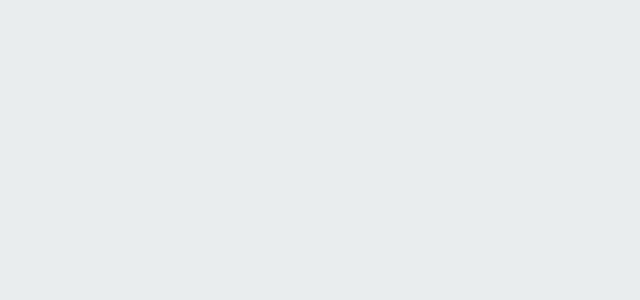
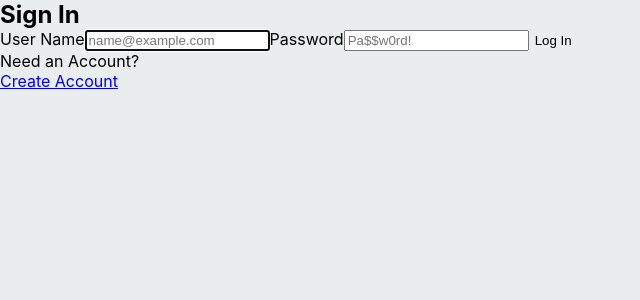
Before and after one commit to danielarmbruster0314/Phase-3-Coding-Project-Amazon-Clone-Client-Model, a React (Create React App) app in the folder amazon-clone/: page /login in a window 1280 px wide. Shown: the top 300 px of the page, without its empty margins (0-640 px from the left). Built offline with nearby package versions, Linux system fonts and the light colour scheme.

Commit message:
added changes

```diff
--- a/amazon-clone/src/App.js
+++ b/amazon-clone/src/App.js
@@ -7,6 +7,7 @@ import Checkout from './Checkout';
 import Productpage from './Productpage';
 import Categories from './Categories'
 import {useState} from 'react';
+import Login from "./Login"
 function App() {
 const [cart, setCart] = useState([])
 function handleCart(obj){
@@ -41,7 +42,7 @@ function handleRemoveFromCart(id){
               <Categories />
           </Route>
           <Route path ="/login">
-
+          <Login />
           </Route>
           <Route exact path="/">
             <Header cart={cart}/>
--- a/amazon-clone/src/Login.js
+++ b/amazon-clone/src/Login.js
@@ -1,8 +1,6 @@
 import React, { useRef, useState, useEffect, useContext } from "react";
-import AuthContext from "../.././context/AuthProvider";
-import { Button } from "react-bootstrap";
-
-import axios from "../.././api/axios";
+import AuthContext from "./context/AuthProvider.js";
+import axios from "./api/axios.js";
 const LOGIN_URL = "/auth";
 
 function Login() {
@@ -103,7 +101,7 @@ function Login() {
                 required
               />
 
-              <Button class="w-100 btn btn-warning">Log In</Button>
+              <button class="w-100 btn btn-warning">Log In</button>
             </form>
 
             <p>
--- /dev/null
+++ b/amazon-clone/src/api/axios.js
@@ -0,0 +1,4 @@
+import axios from 'axios';
+export default axios.create({
+    baseURL: "http://localhost:9292"
+});
--- /dev/null
+++ b/amazon-clone/src/context/AuthProvider.js
@@ -0,0 +1,11 @@
+import { createContext , useState} from "react";
+const AuthContext = createContext({});
+
+export const AuthProvider = ({children}) => {
+    const [auth, setAuth] = useState({});
+    return (
+        < AuthContext.Provider value = {{auth, setAuth}} >
+            {children}
+        </AuthContext.Provider>
+    )};
+export default AuthContext
--- a/package.json
+++ b/package.json
@@ -1,6 +1,7 @@
 {
   "dependencies": {
     "antd": "^4.19.5",
+    "axios": "^0.26.1",
     "react-currency-format": "^1.1.0",
     "react-router": "^6.3.0"
   }
```
Also changed, not shown: 1 other file (tests, documents, lock files or other folders).
